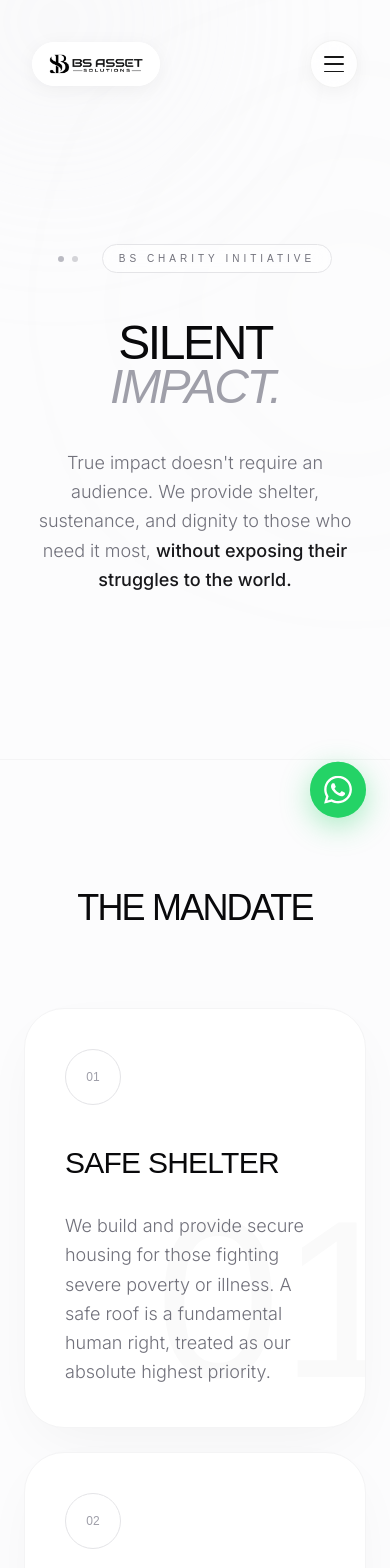
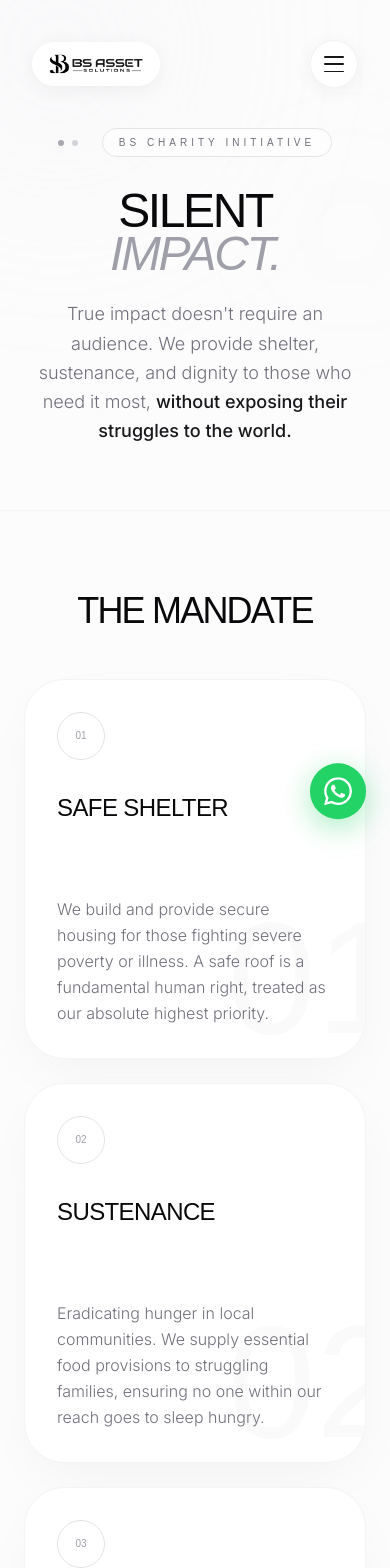
Before and after one commit to Harikrishnan2550/BS-assets, a Next.js app: page /impact in a window 390 px wide. Shown: the top 1568 px of the page. Built offline with nearby package versions, Linux system fonts and the light colour scheme; a web font is replaced by a local one.

Commit message:
hero page changed

```diff
--- a/app/impact/page.tsx
+++ b/app/impact/page.tsx
@@ -52,7 +52,8 @@ export default function ImpactPage() {
     <main className="min-h-screen bg-[#FCFCFD] text-zinc-600 font-light selection:bg-zinc-200 selection:text-zinc-950 overflow-hidden">
 
       {/* 1. Ambient Light Hero (CENTERED) */}
-      <section className="relative min-h-[90vh] flex flex-col justify-center px-6 md:px-12 pt-20 border-b border-zinc-100">
+      {/* Reduced mobile min-height to 60vh and adjusted top padding */}
+      <section className="relative min-h-[60vh] md:min-h-[90vh] flex flex-col justify-center px-6 md:px-12 pt-32 md:pt-20 pb-16 md:pb-0 border-b border-zinc-100">
 
         {/* Soft Ethereal Glows */}
         <div className="absolute inset-0 overflow-hidden pointer-events-none z-0">
@@ -75,7 +76,8 @@ export default function ImpactPage() {
           animate="visible"
           className="max-w-[1400px] mx-auto w-full relative z-10 flex flex-col items-center text-center"
         >
-          <motion.div variants={fadeUp} className="flex items-center justify-center gap-6 mb-12">
+          {/* Reduced bottom margin for mobile */}
+          <motion.div variants={fadeUp} className="flex items-center justify-center gap-6 mb-8 md:mb-12">
             <div className="flex gap-2">
               <span className="w-1.5 h-1.5 bg-zinc-400 rounded-full animate-pulse" />
               <span className="w-1.5 h-1.5 bg-zinc-300 rounded-full" />
@@ -85,7 +87,8 @@ export default function ImpactPage() {
             </span>
           </motion.div>
 
-          <motion.h1 variants={fadeUp} className="font-audiowide text-5xl md:text-7xl lg:text-[8.5rem] text-zinc-950 uppercase tracking-tighter leading-[0.9] mb-10 text-center">
+          {/* Reduced bottom margin for mobile */}
+          <motion.h1 variants={fadeUp} className="font-audiowide text-5xl md:text-7xl lg:text-[8.5rem] text-zinc-950 uppercase tracking-tighter leading-[0.9] mb-6 md:mb-10 text-center">
             Silent <br />
             <span className="text-zinc-400 italic">Impact.</span>
           </motion.h1>
@@ -97,7 +100,8 @@ export default function ImpactPage() {
       </section>
 
       {/* 2. Floating Ethereal Cards */}
-      <section className="py-32 md:py-48 px-6 md:px-12 relative z-20">
+      {/* Changed py-32 to py-20 for mobile */}
+      <section className="py-20 md:py-48 px-6 md:px-12 relative z-20">
         <div className="max-w-[1400px] mx-auto">
 
           <motion.div
@@ -105,7 +109,7 @@ export default function ImpactPage() {
             whileInView={{ opacity: 1, y: 0 }}
             viewport={{ once: true, margin: "-100px" }}
             transition={{ duration: 1.2, ease: etherealEase }}
-            className="mb-20 flex justify-center"
+            className="mb-12 md:mb-20 flex justify-center"
           >
             <h2 className="font-audiowide text-4xl md:text-5xl uppercase tracking-tighter text-zinc-950 text-center">The Mandate</h2>
           </motion.div>
@@ -123,23 +127,23 @@ export default function ImpactPage() {
                 variants={fadeUp}
                 whileHover={{ y: -15, scale: 1.01 }}
                 transition={{ type: "spring", stiffness: 300, damping: 30 }}
-                className="group relative p-10 md:p-14 rounded-[2.5rem] bg-white border border-zinc-100 shadow-[0_20px_60px_-15px_rgba(0,0,0,0.05)] hover:shadow-[0_40px_80px_-20px_rgba(0,0,0,0.12)] transition-all duration-700 overflow-hidden flex flex-col justify-between min-h-[420px] cursor-default"
+                className="group relative p-8 md:p-14 rounded-[2.5rem] bg-white border border-zinc-100 shadow-[0_20px_60px_-15px_rgba(0,0,0,0.05)] hover:shadow-[0_40px_80px_-20px_rgba(0,0,0,0.12)] transition-all duration-700 overflow-hidden flex flex-col justify-between min-h-[380px] md:min-h-[420px] cursor-default"
               >
                 {/* Giant watermark number for visual texture */}
-                <div className="absolute -bottom-10 -right-10 text-[14rem] font-audiowide text-zinc-50 group-hover:text-zinc-100 transition-colors duration-700 pointer-events-none select-none">
+                <div className="absolute -bottom-10 -right-10 text-[10rem] md:text-[14rem] font-audiowide text-zinc-50 group-hover:text-zinc-100 transition-colors duration-700 pointer-events-none select-none">
                   {item.id}
                 </div>
 
                 <div className="relative z-10">
-                  <div className="w-14 h-14 rounded-full border border-zinc-200 flex items-center justify-center mb-10 group-hover:bg-zinc-950 group-hover:border-zinc-950 transition-colors duration-700">
-                    <span className="font-orbitron text-xs text-zinc-400 group-hover:text-white transition-colors duration-700">{item.id}</span>
+                  <div className="w-12 h-12 md:w-14 md:h-14 rounded-full border border-zinc-200 flex items-center justify-center mb-8 md:mb-10 group-hover:bg-zinc-950 group-hover:border-zinc-950 transition-colors duration-700">
+                    <span className="font-orbitron text-[10px] md:text-xs text-zinc-400 group-hover:text-white transition-colors duration-700">{item.id}</span>
                   </div>
-                  <h3 className="font-audiowide text-3xl text-zinc-950 uppercase tracking-tight mb-6">
+                  <h3 className="font-audiowide text-2xl md:text-3xl text-zinc-950 uppercase tracking-tight mb-4 md:mb-6">
                     {item.title}
                   </h3>
                 </div>
 
-                <p className="relative z-10 text-zinc-500 text-lg leading-relaxed group-hover:text-zinc-700 transition-colors duration-700">
+                <p className="relative z-10 text-zinc-500 text-base md:text-lg leading-relaxed group-hover:text-zinc-700 transition-colors duration-700">
                   {item.desc}
                 </p>
               </motion.div>
@@ -150,7 +154,8 @@ export default function ImpactPage() {
       </section>
 
       {/* 3. Clean Metrics Grid */}
-      <section className="py-24 px-6 md:px-12 bg-white border-y border-zinc-100 relative">
+      {/* Changed py-24 to py-16 for mobile */}
+      <section className="py-16 md:py-24 px-6 md:px-12 bg-white border-y border-zinc-100 relative">
         <div className="max-w-[1400px] mx-auto">
           <motion.div
             variants={containerVariants}
@@ -163,10 +168,10 @@ export default function ImpactPage() {
               <motion.div
                 key={i}
                 variants={fadeUp}
-                className="bg-white p-12 hover:bg-zinc-50 transition-colors duration-500 group"
+                className="bg-white p-8 md:p-12 hover:bg-zinc-50 transition-colors duration-500 group"
               >
-                <h4 className="font-audiowide text-4xl text-zinc-950 mb-3 group-hover:translate-x-2 transition-transform duration-500">{val.title}</h4>
-                <h5 className="font-orbitron text-[10px] tracking-[0.3em] text-zinc-400 uppercase mb-6 group-hover:translate-x-2 transition-transform duration-500 delay-75">{val.subtitle}</h5>
+                <h4 className="font-audiowide text-3xl md:text-4xl text-zinc-950 mb-2 md:mb-3 group-hover:translate-x-2 transition-transform duration-500">{val.title}</h4>
+                <h5 className="font-orbitron text-[9px] md:text-[10px] tracking-[0.3em] text-zinc-400 uppercase mb-4 md:mb-6 group-hover:translate-x-2 transition-transform duration-500 delay-75">{val.subtitle}</h5>
                 <p className="text-zinc-500 font-light leading-relaxed text-sm">
                   {val.desc}
                 </p>
@@ -177,7 +182,8 @@ export default function ImpactPage() {
       </section>
 
       {/* 4. Elegant Footer CTA */}
-      <section className="py-32 md:py-48 px-6 text-center relative overflow-hidden bg-[#FCFCFD]">
+      {/* Changed py-32 to py-20 for mobile */}
+      <section className="py-20 md:py-48 px-6 text-center relative overflow-hidden bg-[#FCFCFD]">
         <motion.div
           initial={{ opacity: 0, scale: 0.95 }}
           whileInView={{ opacity: 1, scale: 1 }}
@@ -185,21 +191,21 @@ export default function ImpactPage() {
           transition={{ duration: 1.2, ease: etherealEase }}
           className="max-w-2xl mx-auto flex flex-col items-center relative z-10"
         >
-          <div className="w-px h-16 bg-gradient-to-b from-transparent to-zinc-300 mb-12" />
+          <div className="w-px h-12 md:h-16 bg-gradient-to-b from-transparent to-zinc-300 mb-8 md:mb-12" />
 
-          <h2 className="font-audiowide text-4xl md:text-6xl text-zinc-950 uppercase tracking-tighter mb-8 leading-tight">
+          <h2 className="font-audiowide text-3xl md:text-6xl text-zinc-950 uppercase tracking-tighter mb-6 md:mb-8 leading-tight">
             Quiet <br /> Contribution.
           </h2>
 
-          <p className="text-zinc-500 text-lg md:text-xl mb-12 font-light leading-relaxed">
+          <p className="text-zinc-500 text-base md:text-xl mb-8 md:mb-12 font-light leading-relaxed">
             If you wish to fund our initiatives or know someone who desperately requires our assistance, please reach out. All communications remain strictly confidential.
           </p>
 
           <Link
             href="/contact"
-            className="group relative inline-flex items-center justify-center gap-6 bg-transparent border border-zinc-200 text-zinc-950 px-10 py-5 rounded-full overflow-hidden transition-all duration-500 hover:border-zinc-950 shadow-sm hover:shadow-xl"
+            className="group relative inline-flex items-center justify-center gap-6 bg-transparent border border-zinc-200 text-zinc-950 px-8 py-4 md:px-10 md:py-5 rounded-full overflow-hidden transition-all duration-500 hover:border-zinc-950 shadow-sm hover:shadow-xl"
           >
-             <span className="relative z-10 font-orbitron text-[10px] uppercase tracking-widest font-medium group-hover:text-white transition-colors duration-500">
+             <span className="relative z-10 font-orbitron text-[9px] md:text-[10px] uppercase tracking-widest font-medium group-hover:text-white transition-colors duration-500">
                Contact Confidentially
              </span>
              <div className="absolute inset-0 bg-zinc-950 scale-y-0 group-hover:scale-y-100 origin-bottom transition-transform duration-500 ease-[0.22,1,0.36,1]" />
```
